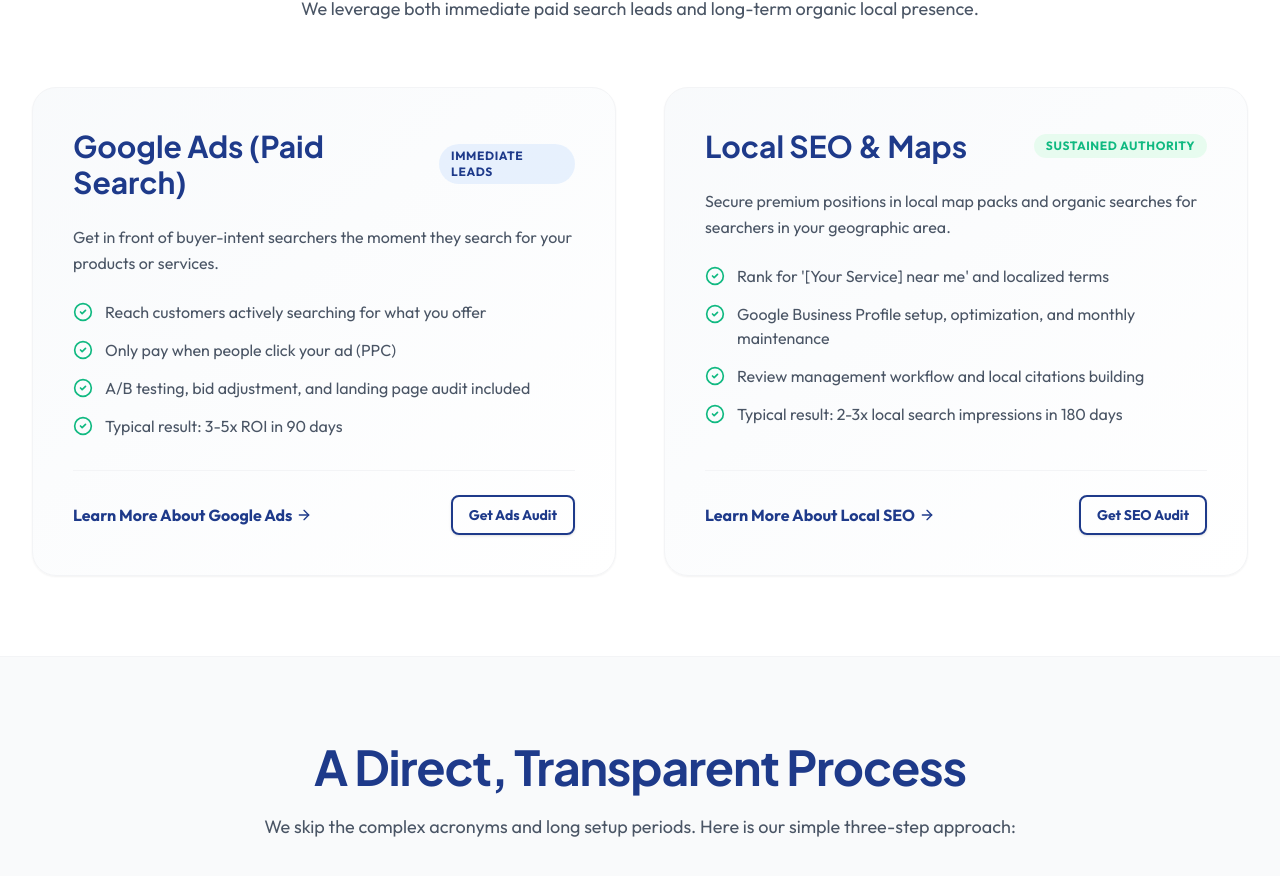
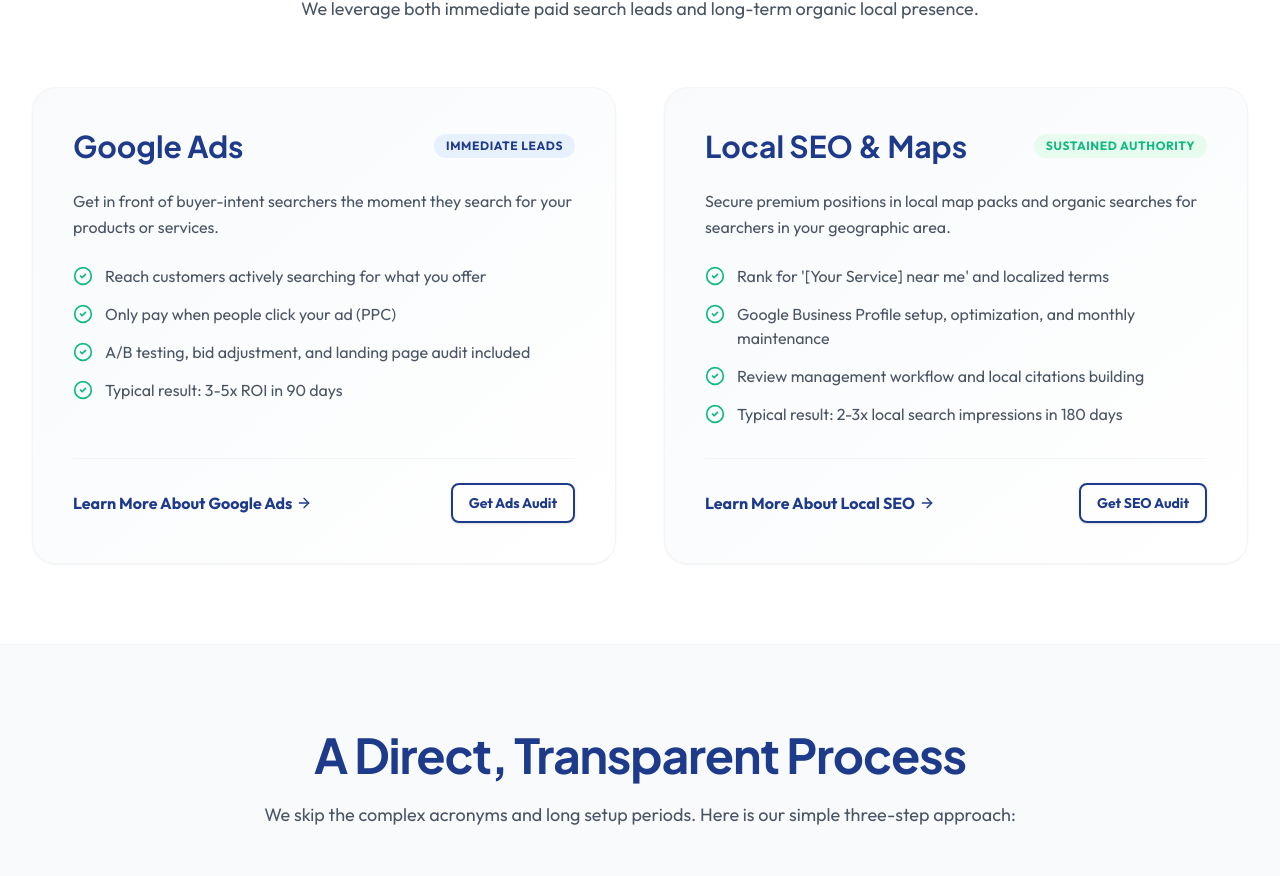
Before and after one commit to rafiulislam1306/Agency, a Next.js app: page / in a window 1280 px wide. Shown: the part 1838-2714 px from the top of the page. Built offline with nearby package versions, Linux system fonts and the light colour scheme.

Commit message:
style: remove (paid search) from homepage google ads card title

```diff
--- a/app/page.tsx
+++ b/app/page.tsx
@@ -200,7 +200,7 @@
             <div className="bg-gradient-to-br from-slate-50 to-white p-6 sm:p-10 rounded-3xl border border-gray-100 shadow-xs relative flex flex-col justify-between">
               <div>
                 <div className="flex flex-col sm:flex-row sm:items-center sm:justify-between gap-3 mb-6">
-                  <h3 className="text-2xl md:text-3xl font-display font-extrabold text-brand-blue">Google Ads (Paid Search)</h3>
+                  <h3 className="text-2xl md:text-3xl font-display font-extrabold text-brand-blue">Google Ads</h3>
                   <span className="text-xs font-bold text-brand-blue bg-blue-100/60 px-3 py-1 rounded-full uppercase tracking-wider w-fit">Immediate Leads</span>
                 </div>
                 <p className="text-gray-600 leading-relaxed text-base mb-6">
```
